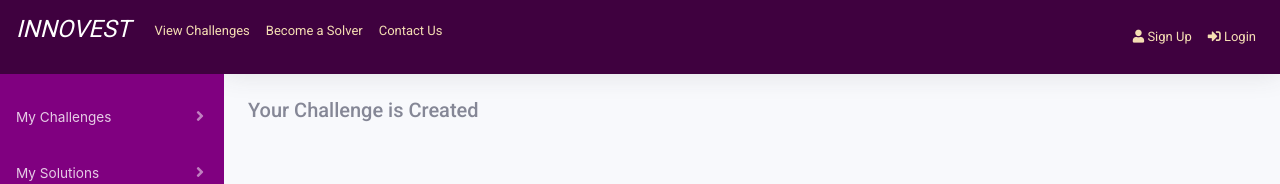
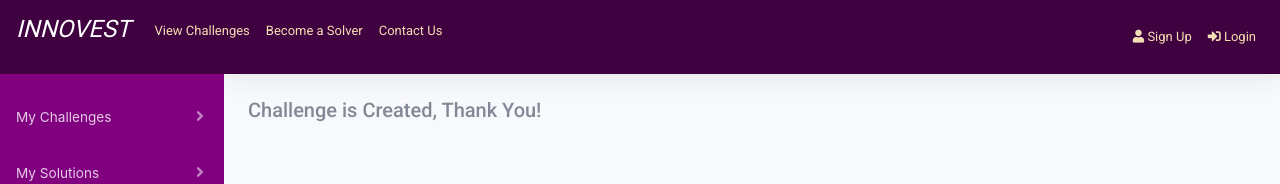
Before and after one commit to icode09/Innovest, an Angular app in the folder webapp/: page /dashboard/create-ch in a window 1280 px wide. Both pictures are taken after typing "Sample" into the empty fields and a click on the button "Upload This Challenge". Shown: the part 80-264 px from the top of the page. Built offline with nearby package versions, Linux system fonts and the light colour scheme; no server answers.

Commit message:
Bug fixes in create challenge component

```diff
--- a/webapp/src/app/create-challenge/create-challenge.component.html
+++ b/webapp/src/app/create-challenge/create-challenge.component.html
@@ -38,5 +38,5 @@
 </form>
 
 <ng-template #elseBlock>
-    <h2> Your Challenge is Created</h2>
+    <h2> Challenge is Created, Thank You!</h2>
 </ng-template>
```
